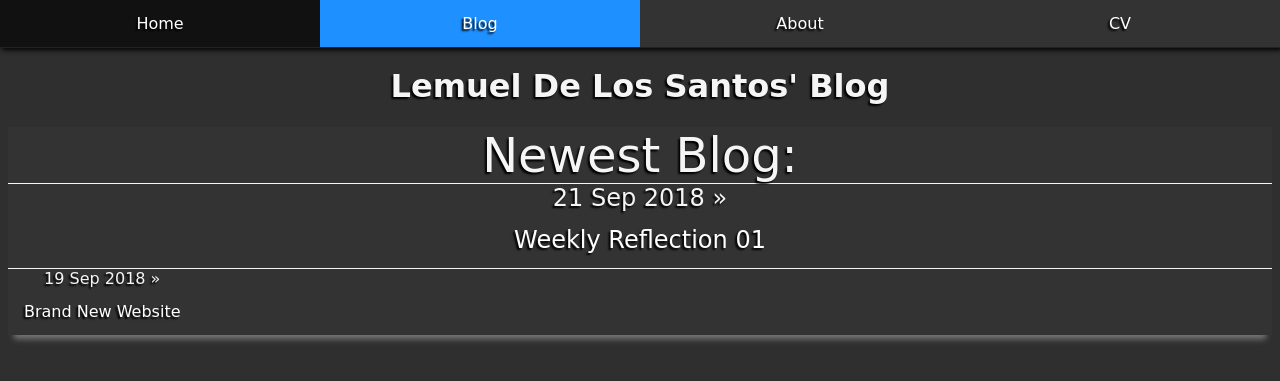
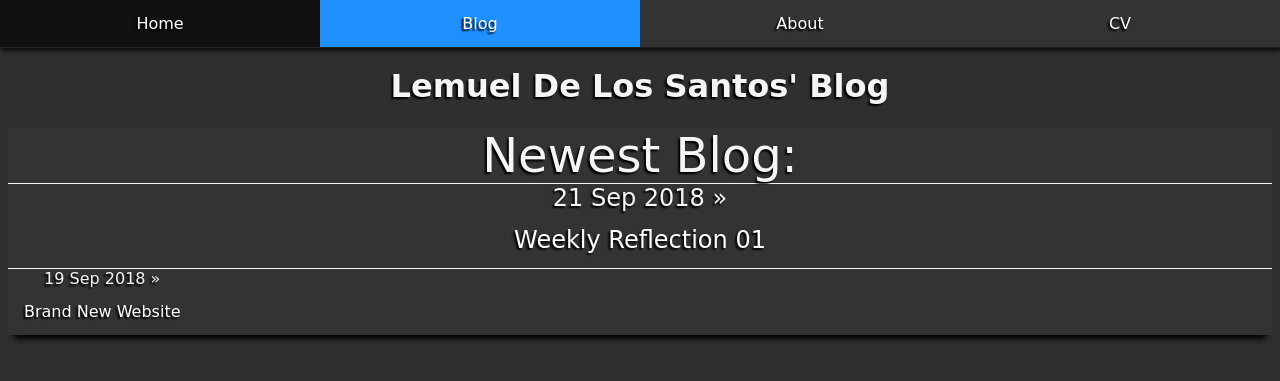
Before and after one commit to lemueldls/lemueld6200.github.io, a Jekyll site: the page built from blog/index.html, in a window 1280 px wide. Shown: the top 381 px of the page. Built offline with Jekyll 4.4.1, drawn with Linux system fonts in a browser that asks for light colours; the list of posts is cut into pages by our own code.

Commit message:
Update main.css

```diff
--- a/css/main.css
+++ b/css/main.css
@@ -47,7 +47,7 @@ p a {
 .posts {
 	width:100%;
 	display:table;
-	box-shadow: 0 10px 6px -6px #777;
+	box-shadow: 0 10px 6px -6px black;
 }
 .posts li:first-child {
 	width:100%;
```
